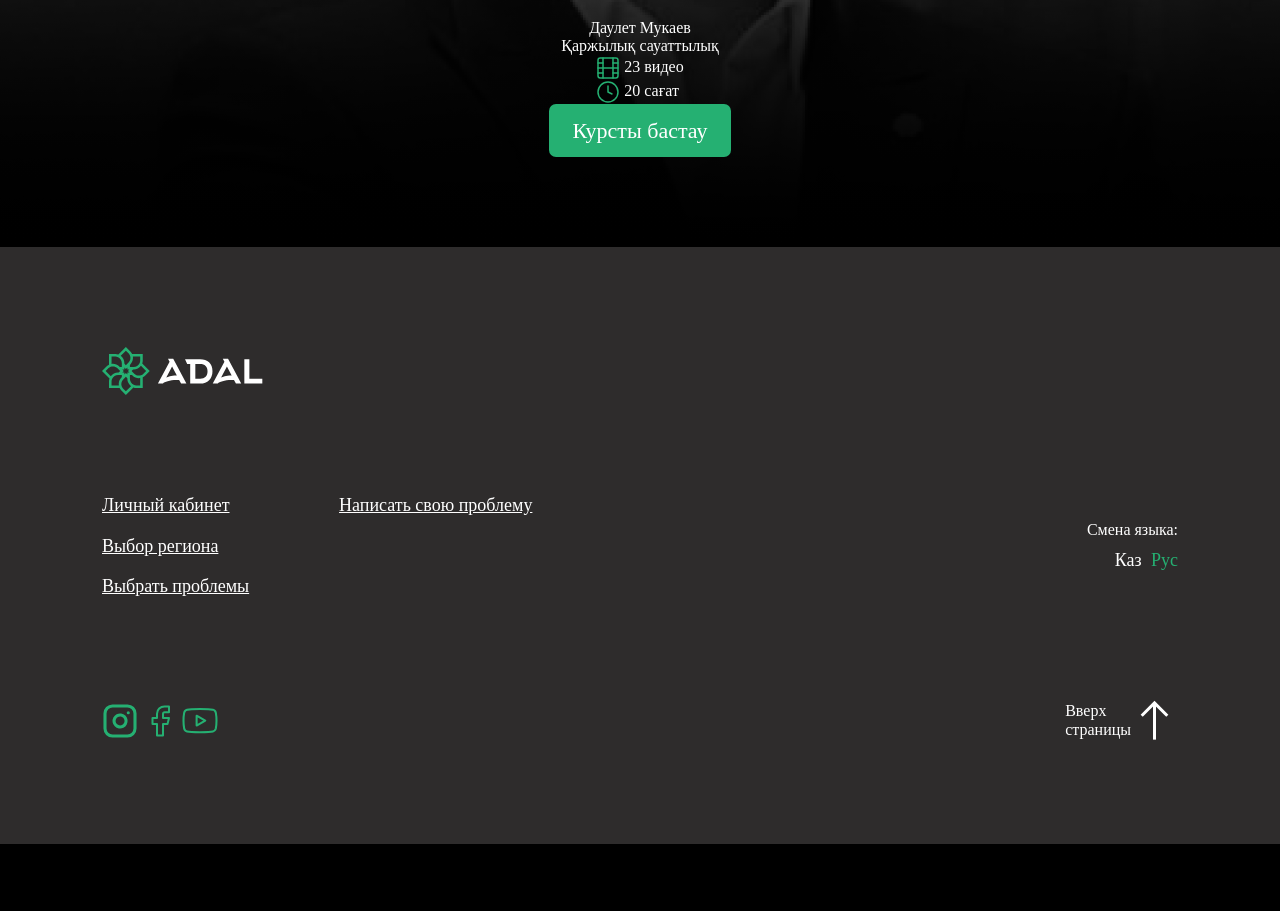
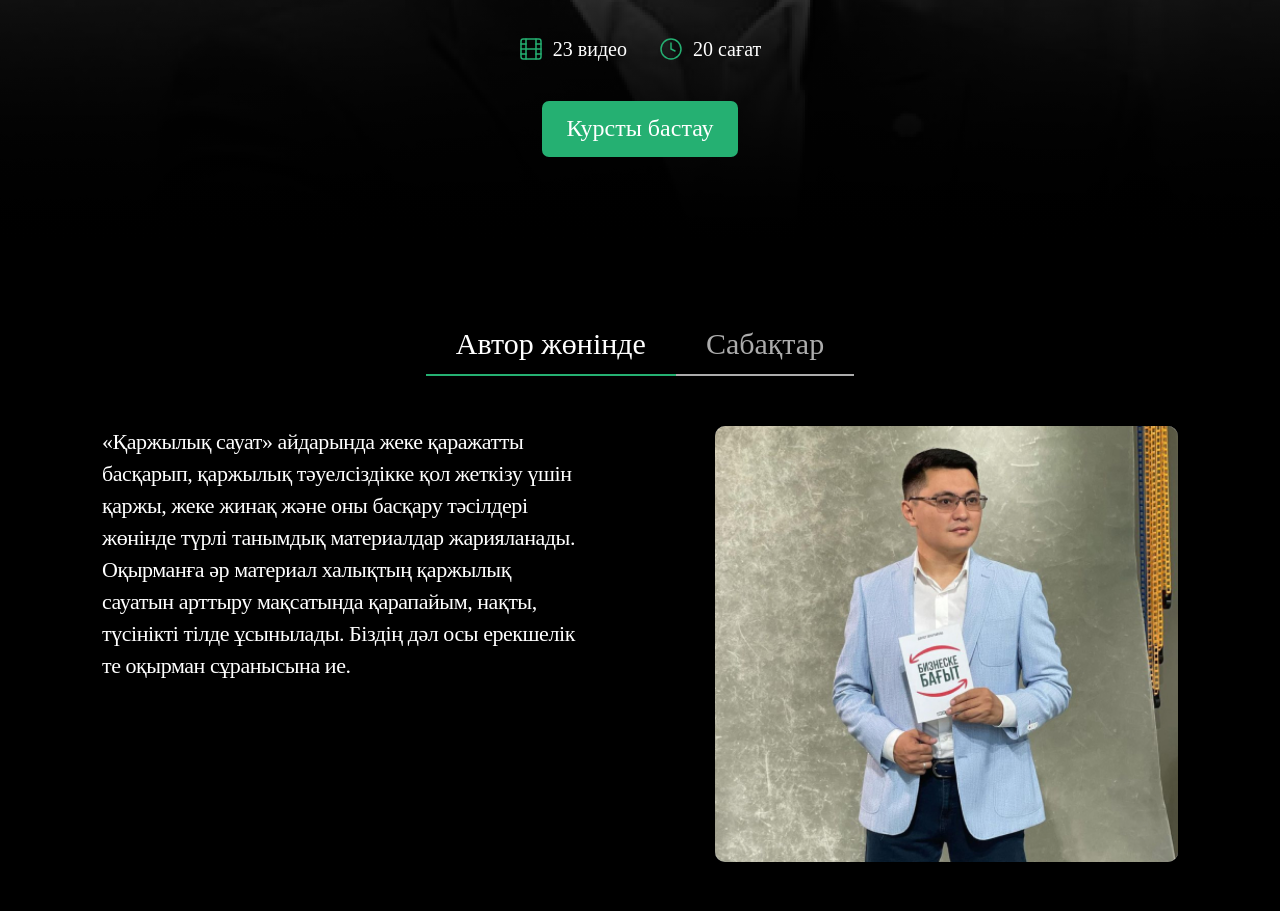
Before and after one commit to jahangirovich/Adal, a website: page app/course.html in a window 1280 px wide. Shown: the part 701-1612 px from the top of the page. Before the commit the page ends 1545 px from the top, so only its background shows below. Drawn offline with Linux system fonts and the light colour scheme; a web font is replaced by a local one.

Commit message:
about first

```diff
--- a/app/course.html
+++ b/app/course.html
@@ -72,6 +72,43 @@
                     </div>
                 </div>
             </section>
+            <section class="about">
+                <div class="container">
+                    <div class="about__inner">
+                        <div class="tabs">
+                            <div class="tab active">Автор жөнінде</div>
+                            <div class="tab">Сабақтар</div>
+                        </div>
+                        <div class="about__first">
+                            <div>
+                                <p>
+                                    «Қаржылық сауат» айдарында жеке қаражатты
+                                    басқарып, қаржылық тәуелсіздікке қол жеткізу
+                                    үшін қаржы, жеке жинақ және оны басқару
+                                    тәсілдері жөнінде түрлі танымдық материалдар
+                                    жарияланады. Оқырманға әр материал халықтың
+                                    қаржылық сауатын арттыру мақсатында
+                                    қарапайым, нақты, түсінікті тілде ұсынылады.
+                                    Біздің дәл осы ерекшелік те оқырман
+                                    сұранысына ие.
+                                </p>
+                                <img src="img/course/about-1.jpg" alt="" />
+                            </div>
+                            <div>
+                                <img src="img/course/about-2.jpg" alt="" />
+                                <p>
+                                    Мұқаев Дәулет Төлеутайұлы -
+                                    экономист-журналист, қоғам белсендісі,
+                                    "Дәулетті күнделік" және "Бизнеске бағыт"
+                                    кітаптарының авторы, "Баспаналы бол!"
+                                    мастер-класының авторы, "Баспанаға бағыт"
+                                    тележобасының жүргізуші
+                                </p>
+                            </div>
+                        </div>
+                    </div>
+                </div>
+            </section>
         </main>
         <footer>
             <div class="footer container">
--- a/app/sass/_course.sass
+++ b/app/sass/_course.sass
@@ -8,7 +8,55 @@
   .container
     height: 100%
   &__inner
+    color: $white
     height: 100%
     @include flex(flex-end,center)
     flex-direction: column
     padding-bottom: 90px
+  &__name
+    margin-bottom: 25px
+    font-size: 40px
+  &__title
+    font-size: 28px
+    font-family: 'font-md'
+  &__descr
+    display: flex
+    margin: 40px 0
+    font-size: 20px
+    div
+      display: flex
+      align-items: center
+      &:first-child
+        margin-right: 16px
+      &:last-child
+        margin-left: 16px
+    img
+      width: 24px
+      height: 24px
+      margin-right: 10px
+
+.about
+  &__inner
+    padding-top: 80px
+    padding-bottom: 90px
+  &__first
+    padding-bottom: 90px
+    div
+      @include flex(space-between, flex-start)
+      & + div
+        margin-top: 90px
+      &:last-child
+        p
+          text-align: right
+    img
+      border-radius: 10px
+      overflow: hidden
+      width: 43%
+      object-fit: cover
+      object-position: center
+    p
+      width: 45%
+      font-size: 22px
+      letter-spacing: -0.02em
+      margin-bottom: 0
+      line-height: 32px
--- a/app/sass/style.sass
+++ b/app/sass/style.sass
@@ -37,10 +37,23 @@ h1,h2,h3,h4,h5,h6
     background: $green
     border-radius: 7px
     border: none
-    font-size: 22px
+    font-size: 24px
     text-align: center
     padding: 14px 24px
     cursor: pointer
+
+.tabs
+    @include flex(center,center)
+    margin-bottom: 50px
+    .tab
+        cursor: pointer
+        color: $darkGrey
+        font-size: 30px
+        padding: 0 30px 12px
+        border-bottom: 2px solid $darkGrey
+    .active
+        color: $white !important
+        border-bottom: 2px solid $green !important
 
 main
     section.blocks
```
Also changed, not shown: app/css/style.min.css, app/img/course/about-1.jpg (added), app/img/course/about-2.jpg (added).
